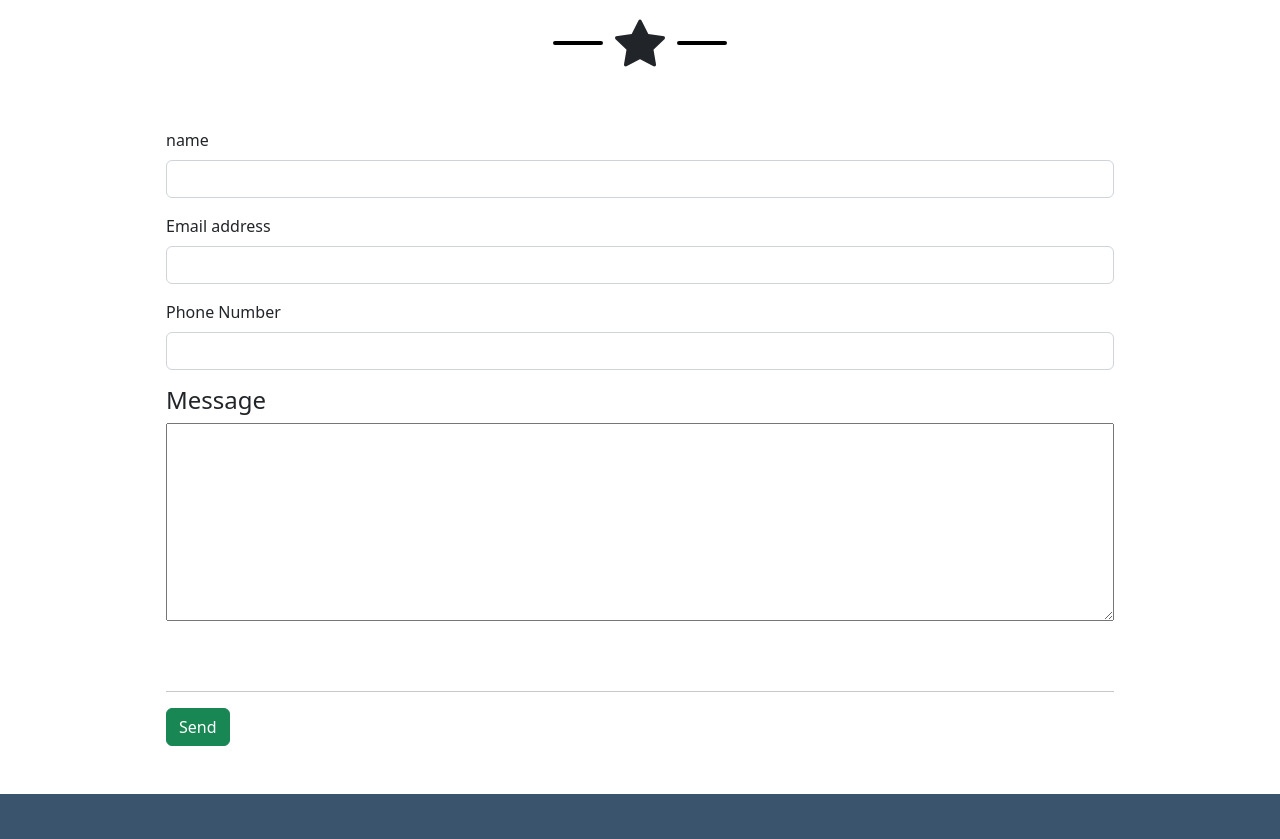
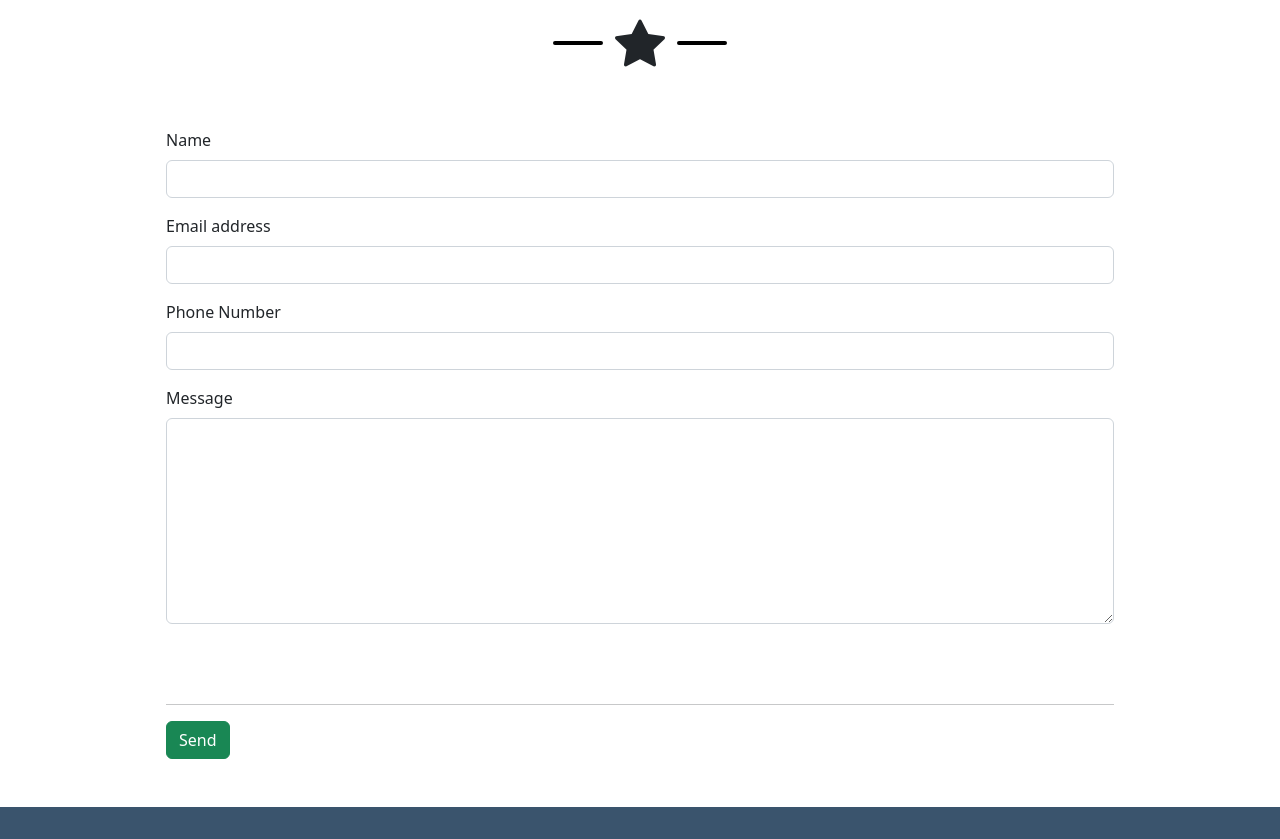
Before and after one commit to grada92/html-css-bootstrap-freelancer, a plain HTML site: page index.html in a window 1280 px wide. Shown: the part 2125-2964 px from the top of the page. Drawn offline with nearby package versions, Linux system fonts and the light colour scheme.

Commit message:
modifico form bootstrap

```diff
--- a/index.html
+++ b/index.html
@@ -343,7 +343,7 @@
 
 
                     <div class="mb-3">
-                        <label for="exampleFormControlInput1" class="form-label">name</label>
+                        <label for="exampleFormControlInput1" class="form-label">Name</label>
                         <input type="name" class="form-control" id="input-name" >
                     </div>
 
@@ -357,14 +357,12 @@
                         <input type="phone-number" class="form-control" id="input-phone">
                     </div>
 
+                    <div class="mb-3">
+                        <label for="exampleFormControlInput1" class="form-label">Message</label>
+                        <textarea class="text-message form-control" rows="8" cols="150" name="comment" form="usrform">
+                        </textarea>
 
-
-                    <h4>Message</h4>
-
-                    <textarea class="text-message" rows="8" cols="150" name="comment" form="usrform">
-                    </textarea>
-
-
+                    </div>
 
 
 
```
